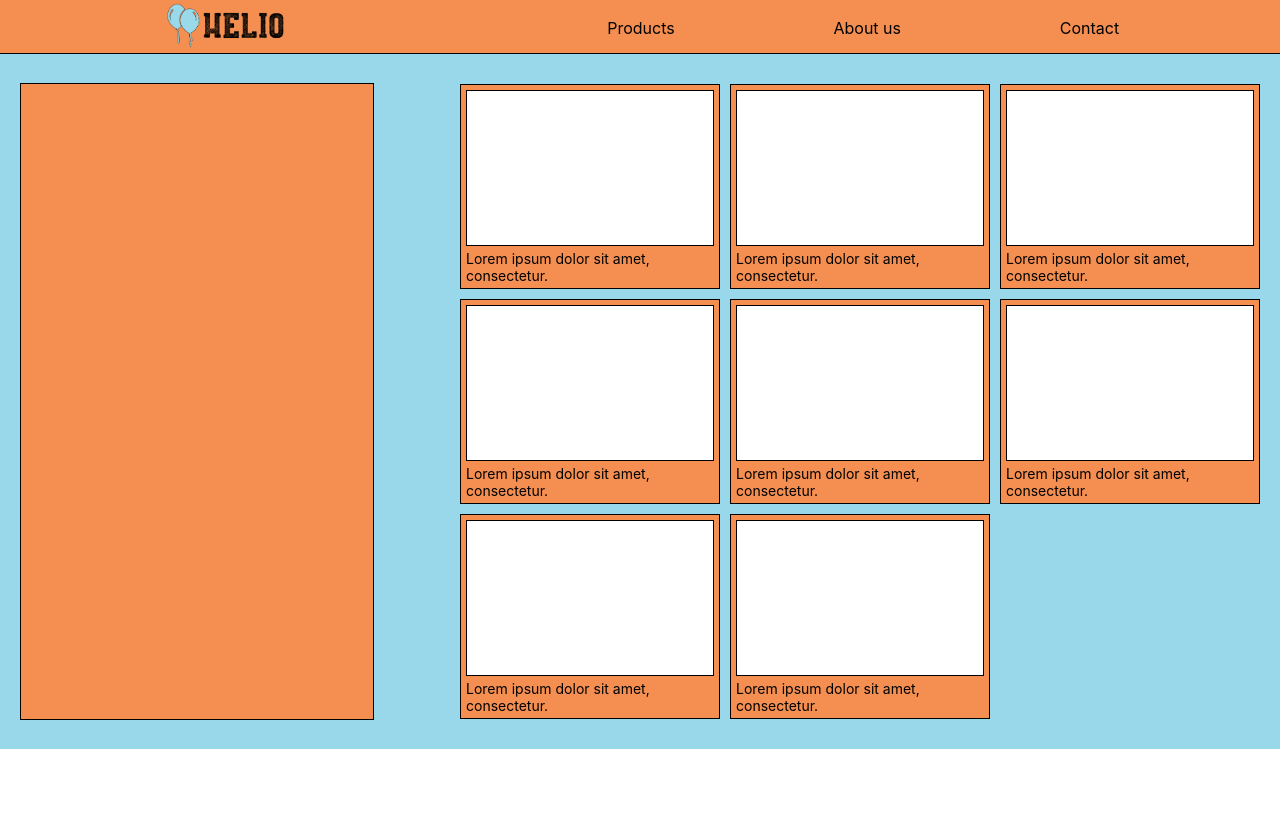
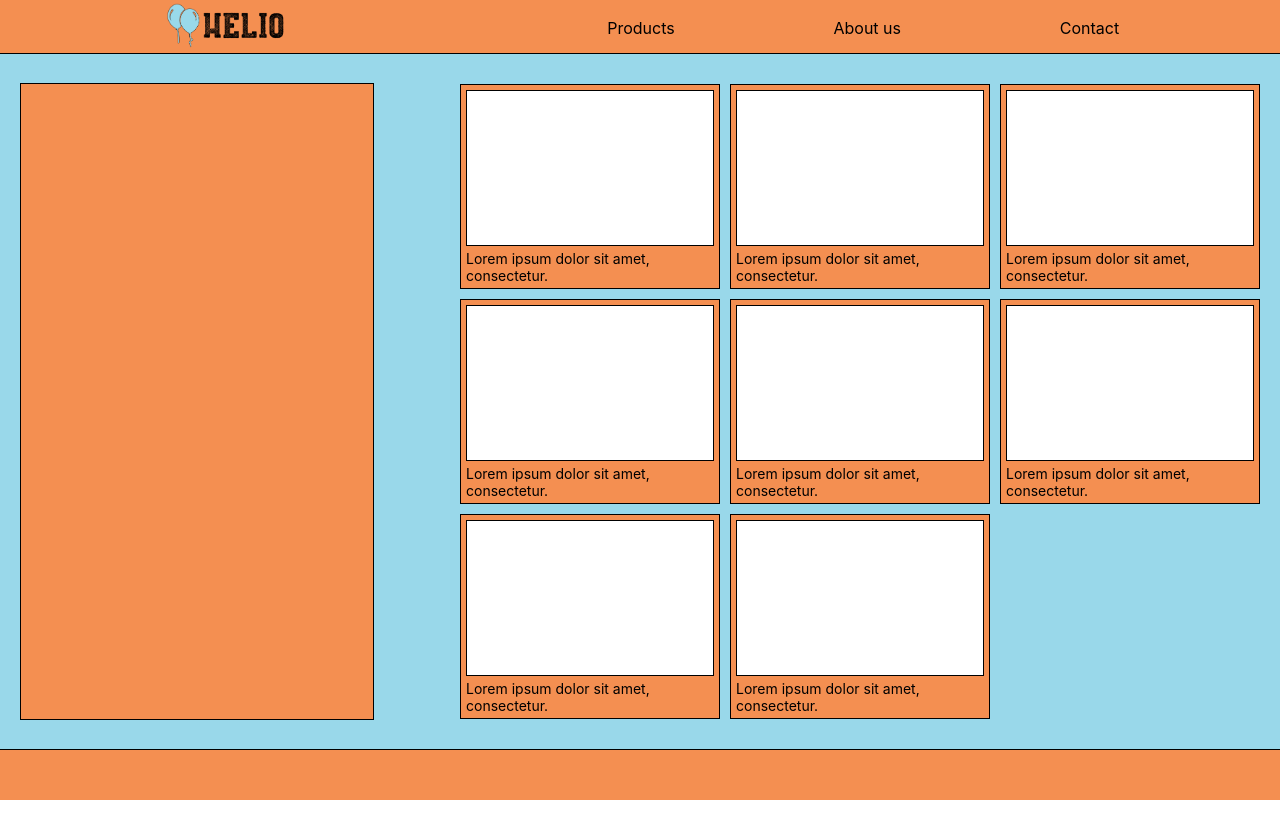
Before and after one commit to dylanlu9/e-commerce, a React (Create React App) app in the folder client/: page / in a window 1280 px wide. Shown: the top 838 px of the page. Built offline with nearby package versions, Linux system fonts and the light colour scheme.

Commit message:
feat(frontend app): now the Footer component will be shown always

```diff
--- a/client/src/index.js
+++ b/client/src/index.js
@@ -4,6 +4,7 @@ import './index.css';
 import App from './App';
 import Home from './components/Home';
 import NavBar from './components/NavBar/NavBar';
+import Footer from './components/Footer';
 import reportWebVitals from './reportWebVitals';
 import { HashRouter, Route } from 'react-router-dom';
 
@@ -12,6 +13,7 @@ ReactDOM.render(
     <Route path='/' component={NavBar} />
     <Route exact path='/' component={App} />
     <Route path='/home' component={Home} />
+    <Route path='/' component={Footer} />
   </HashRouter>,
   document.getElementById('root')
 );
```
